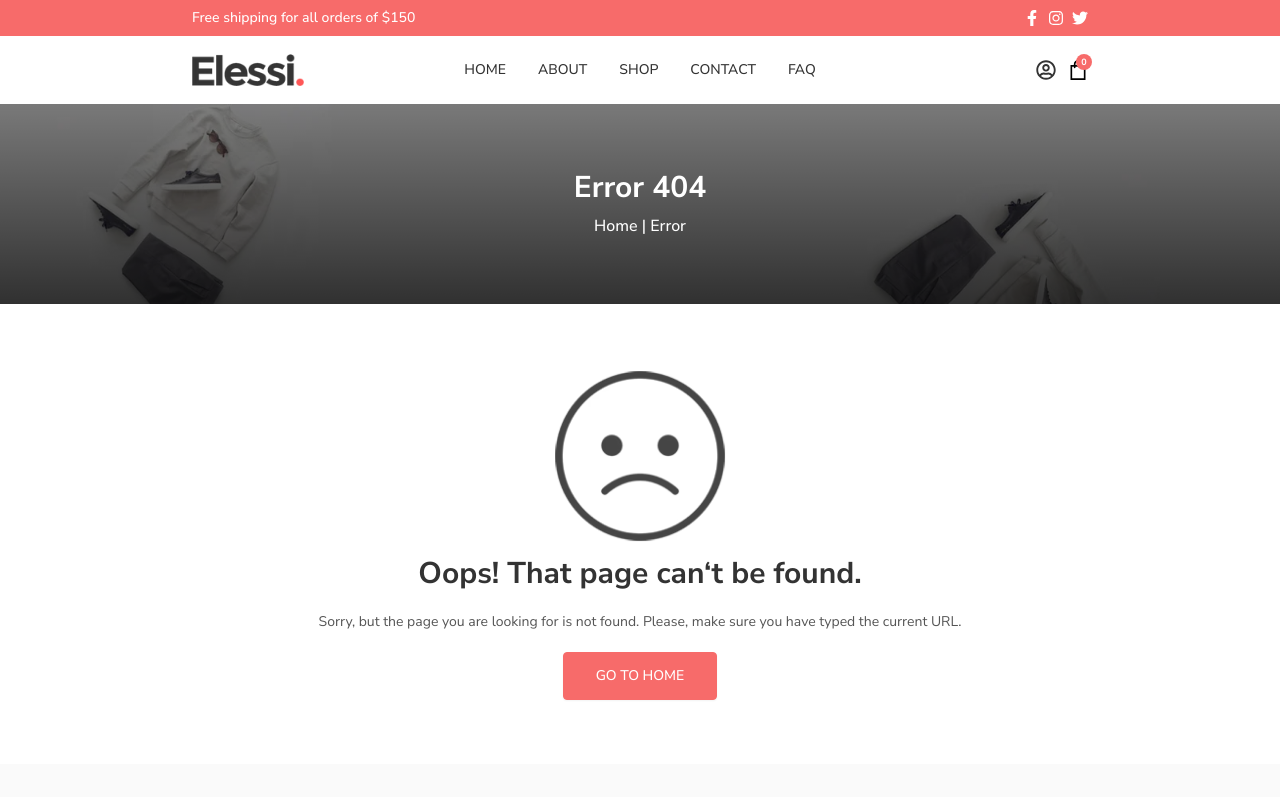
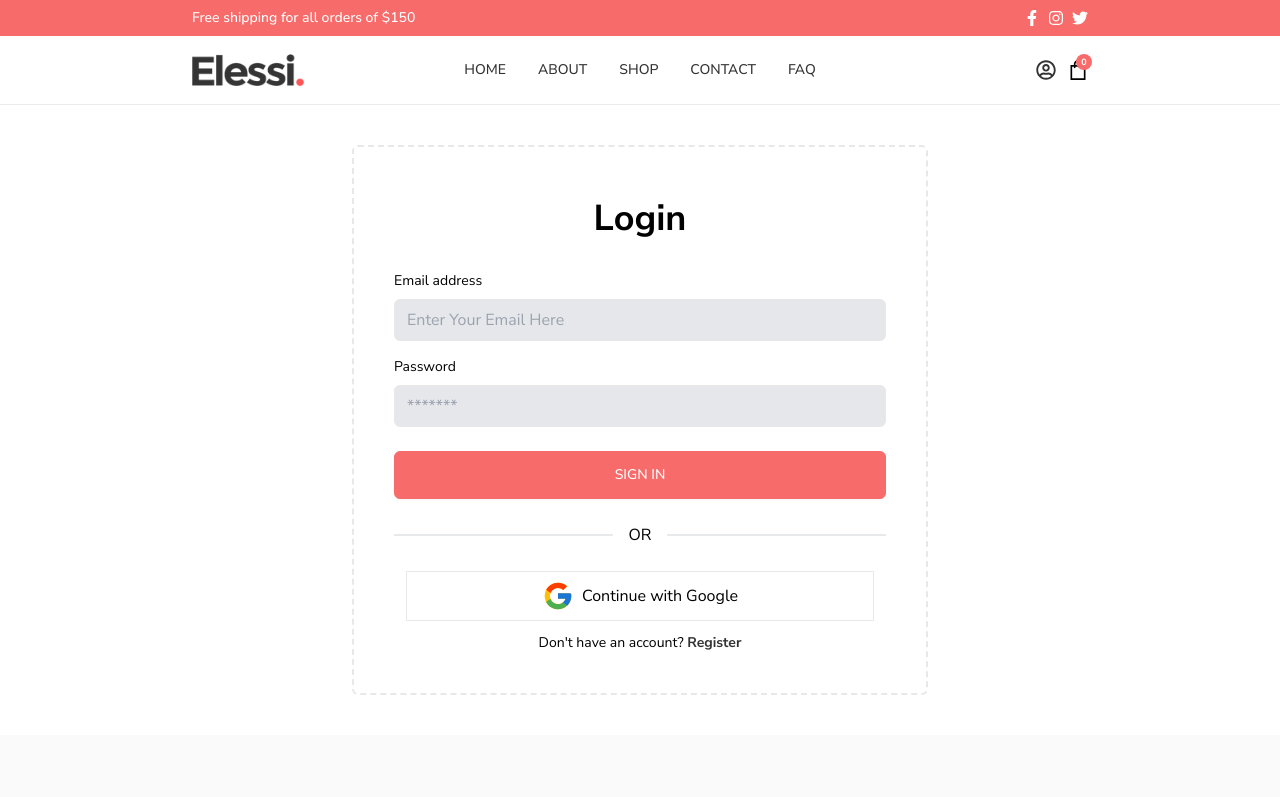
Before and after one commit to only1tarunno/shop, a React (Vite) app: page /login in a window 1280 px wide. Shown: the top 797 px of the page. Built offline with nearby package versions, Linux system fonts and the light colour scheme; no server answers.

Commit message:
log in page create

```diff
--- a/package.json
+++ b/package.json
@@ -20,9 +20,11 @@
     "match-sorter": "^6.3.1",
     "react": "^18.2.0",
     "react-dom": "^18.2.0",
+    "react-hook-form": "^7.48.2",
     "react-icons": "^4.12.0",
     "react-router-dom": "^6.20.1",
     "sort-by": "^1.2.0",
+    "sweetalert2": "^11.10.1",
     "swiper": "^11.0.5"
   },
   "devDependencies": {
--- a/src/Provider/AuthProvider.jsx
+++ b/src/Provider/AuthProvider.jsx
@@ -51,7 +51,7 @@ const AuthProvider = ({ children }) => {
   useEffect(() => {
     const unsubscribe = onAuthStateChanged(auth, (currentUser) => {
       setUser(currentUser);
-      // console.log(currentUser);
+      console.log(currentUser);
       if (currentUser) {
         const userEmail = { email: currentUser?.email };
         axiosPublic.post("/jwt", userEmail).then((res) => {
--- a/src/Routes/Routes.jsx
+++ b/src/Routes/Routes.jsx
@@ -5,6 +5,7 @@ import Shop from "../pages/Shop/Shop";
 import Contact from "../pages/Contact/Contact";
 import FAQPage from "../pages/FAQ/FAQ";
 import Error404 from "../pages/Error404/Error404";
+import Login from "../pages/Login/Login";
 
 const router = createBrowserRouter([
   {
@@ -28,6 +29,10 @@ const router = createBrowserRouter([
         path: "/faq",
         element: <FAQPage></FAQPage>,
       },
+      {
+        path: "/login",
+        element: <Login></Login>,
+      },
     ],
   },
 ]);
--- a/src/components/Navbar/Navbar.jsx
+++ b/src/components/Navbar/Navbar.jsx
@@ -1,4 +1,4 @@
-import { NavLink } from "react-router-dom";
+import { Link, NavLink } from "react-router-dom";
 import Container from "../shared/Container";
 import { GrShop } from "react-icons/gr";
 import { FaRegUserCircle } from "react-icons/fa";
@@ -29,7 +29,7 @@ const Navbar = () => {
   return (
     <>
       <UpperNavbar></UpperNavbar>
-      <div className="bg-white">
+      <div className="bg-white border-b border-[#eaeaea]">
         <Container>
           <div className="drawer">
             <input id="my-drawer-3" type="checkbox" className="drawer-toggle" />
@@ -68,9 +68,11 @@ const Navbar = () => {
                 </div>
                 {/* button start here  */}
                 <div className="w-1/4 justify-end">
-                  <button className="px-3 text-sm font-medium shadow-none text-center text-[#333] btn bg-transparent border-none hover:bg-transparent focus:outline-none">
-                    <FaRegUserCircle className="w-5 h-5" />
-                  </button>
+                  <Link to="/login">
+                    <button className="px-3 text-sm font-medium shadow-none text-center text-[#333] btn bg-transparent border-none hover:bg-transparent focus:outline-none">
+                      <FaRegUserCircle className="w-5 h-5" />
+                    </button>
+                  </Link>
                   <button
                     type="button"
                     className="relative inline-flex items-center px-0 text-sm font-medium shadow-none text-center text-[#333] btn bg-transparent border-none hover:bg-transparent focus:outline-none "
--- a/src/components/shared/SocialLogin.jsx
+++ b/src/components/shared/SocialLogin.jsx
@@ -1,50 +1,55 @@
-// const SocialLogin = () => {
-//   const { googleSingin } = useAuth();
-//   const axiosPublic = useAxiosPublic();
-//   const location = useLocation();
-//   const navigate = useNavigate();
-//   const from = location?.state?.from?.pathname || "/";
+import { useLocation, useNavigate } from "react-router-dom";
+import useAuth from "../../hooks/useAuth";
+import useAxiosPublic from "../../hooks/useAxiosPublic";
+import { FcGoogle } from "react-icons/fc";
+import Swal from "sweetalert2";
 
-//   const handleGoogleLogin = () => {
-//     googleSingin()
-//       .then((result) => {
-//         Swal.fire({
-//           icon: "success",
-//           title: "Thank You",
-//           text: "Google Login was Succesful",
-//           showConfirmButton: false,
-//           timer: 1500,
-//         });
+const SocialLogin = () => {
+  const { googleSingin } = useAuth();
+  const axiosPublic = useAxiosPublic();
+  const location = useLocation();
+  const navigate = useNavigate();
+  const from = location?.state?.from?.pathname || "/";
 
-//         const userInfo = {
-//           name: result.user?.displayName,
-//           email: result.user?.email,
-//           image: result.user?.photoURL,
-//           premiumTaken: false,
-//           role: "user",
-//         };
-//         navigate(from, { replace: true });
-//         axiosPublic.post("/users", userInfo).then(() => {});
-//       })
-//       .catch(() => {
-//         Swal.fire({
-//           icon: "error",
-//           title: "Oops",
-//           text: "Google Login is Incomplete",
-//         });
-//       });
-//   };
+  const handleGoogleLogin = () => {
+    googleSingin()
+      .then((result) => {
+        Swal.fire({
+          icon: "success",
+          title: "Thank You",
+          text: "Google Login was Succesful",
+          showConfirmButton: false,
+          timer: 1500,
+        });
 
-//   return (
-//     <div
-//       onClick={handleGoogleLogin}
-//       className="flex justify-center items-center space-x-2 border m-3 p-2 border-[#BB9CC0] border-rounded cursor-pointer"
-//     >
-//       <FcGoogle size={32} />
+        const userInfo = {
+          name: result.user?.displayName,
+          email: result.user?.email,
+          image: result.user?.photoURL,
+          role: "user",
+        };
+        navigate(from, { replace: true });
+        axiosPublic.post("/users", userInfo).then(() => {});
+      })
+      .catch(() => {
+        Swal.fire({
+          icon: "error",
+          title: "Oops",
+          text: "Google Login is Incomplete",
+        });
+      });
+  };
 
-//       <p>Continue with Google</p>
-//     </div>
-//   );
-// };
+  return (
+    <div
+      onClick={handleGoogleLogin}
+      className="flex justify-center items-center space-x-2 border m-3 p-2 border-[#e8e8e8] border-rounded cursor-pointer"
+    >
+      <FcGoogle size={32} />
 
-// export default SocialLogin;
+      <p>Continue with Google</p>
+    </div>
+  );
+};
+
+export default SocialLogin;
--- /dev/null
+++ b/src/pages/Login/Login.jsx
@@ -0,0 +1,115 @@
+import { FaSpinner } from "react-icons/fa6";
+import Container from "../../components/shared/Container";
+import useAuth from "../../hooks/useAuth";
+import { useForm } from "react-hook-form";
+import { useState } from "react";
+import { Link, useLocation, useNavigate } from "react-router-dom";
+import Swal from "sweetalert2";
+import SocialLogin from "../../components/shared/SocialLogin";
+const Login = () => {
+  const { login } = useAuth();
+  const { register, handleSubmit } = useForm();
+  const [spin, setspin] = useState(false);
+  const location = useLocation();
+  const navigate = useNavigate();
+  const from = location?.state?.from?.pathname || "/";
+
+  const onSubmit = async (data) => {
+    setspin(true);
+    login(data?.email, data?.password)
+      .then(() => {
+        Swal.fire({
+          icon: "success",
+          title: "User log in sucess",
+          showConfirmButton: false,
+          timer: 1500,
+        });
+        navigate(from, { replace: true });
+        setspin(false);
+      })
+      .catch(() => {
+        Swal.fire({
+          icon: "error",
+          title: "Oops",
+          text: "Invalid username or password",
+        });
+        setspin(false);
+      });
+  };
+
+  return (
+    <div>
+      <Container>
+        <div className=" py-10">
+          <div className="mx-auto max-w-xl p-6 rounded-md sm:p-10 border-[#e8e8e8] border-dashed border-2 text-black">
+            <div className="mb-8 text-center">
+              <h1 className="my-3 text-4xl font-bold">Login</h1>
+            </div>
+            <form
+              onSubmit={handleSubmit(onSubmit)}
+              className="space-y-6 w-full"
+            >
+              <div className="space-y-4">
+                <div>
+                  <label htmlFor="email" className="block mb-2 text-sm">
+                    Email address
+                  </label>
+                  <input
+                    type="email"
+                    {...register("email")}
+                    placeholder="Enter Your Email Here"
+                    required
+                    className="w-full px-3 py-2 border rounded-md border-[#e8e8e8] focus:outline-[#e8e8e8] bg-gray-200 text-gray-900"
+                    data-temp-mail-org="0"
+                  />
+                </div>
+                <div>
+                  <div className="flex justify-between">
+                    <label htmlFor="password" className="text-sm mb-2">
+                      Password
+                    </label>
+                  </div>
+                  <input
+                    type="password"
+                    {...register("password")}
+                    required
+                    placeholder="*******"
+                    className="w-full px-3 py-2 border rounded-md border-[#e8e8e8] focus:outline-[#e8e8e8] bg-gray-200 text-gray-900"
+                  />
+                </div>
+              </div>
+
+              <div>
+                <button
+                  type="submit"
+                  className="w-full rounded-md py-3 text-white btn bg-[#f76b6a] border-[#f76b6a] px-8  hover:bg-[#4c5161] hover:border-[#4c5161]  font-medium uppercase"
+                >
+                  {spin ? (
+                    <FaSpinner className=" animate-spin m-auto" />
+                  ) : (
+                    "Sign In"
+                  )}
+                </button>
+              </div>
+            </form>
+            <div className="flex flex-col w-full border-opacity-50 pt-3">
+              <div className="divider">OR</div>
+              <SocialLogin></SocialLogin>
+              <p className="px-6 text-sm text-center text-black">
+                Don&apos;t have an account?{" "}
+                <Link
+                  to="/register"
+                  className="hover:underline hover:text-[#f76b6a] text-[#333] font-bold"
+                >
+                  Register
+                </Link>
+              </p>
+            </div>
+          </div>
+        </div>
+      </Container>
+    </div>
+  );
+};
+
+export default Login;
```
Also changed, not shown: 1 other file (tests, documents, lock files or other folders).
